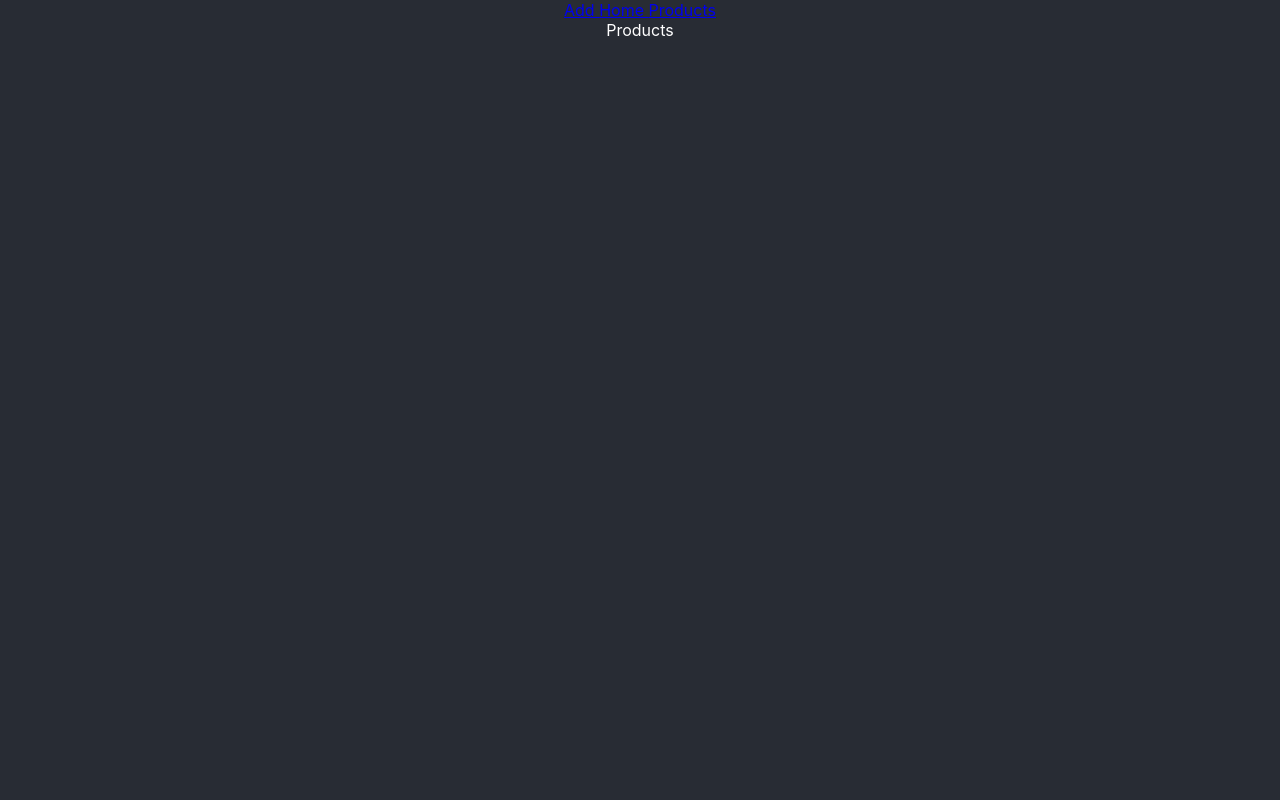
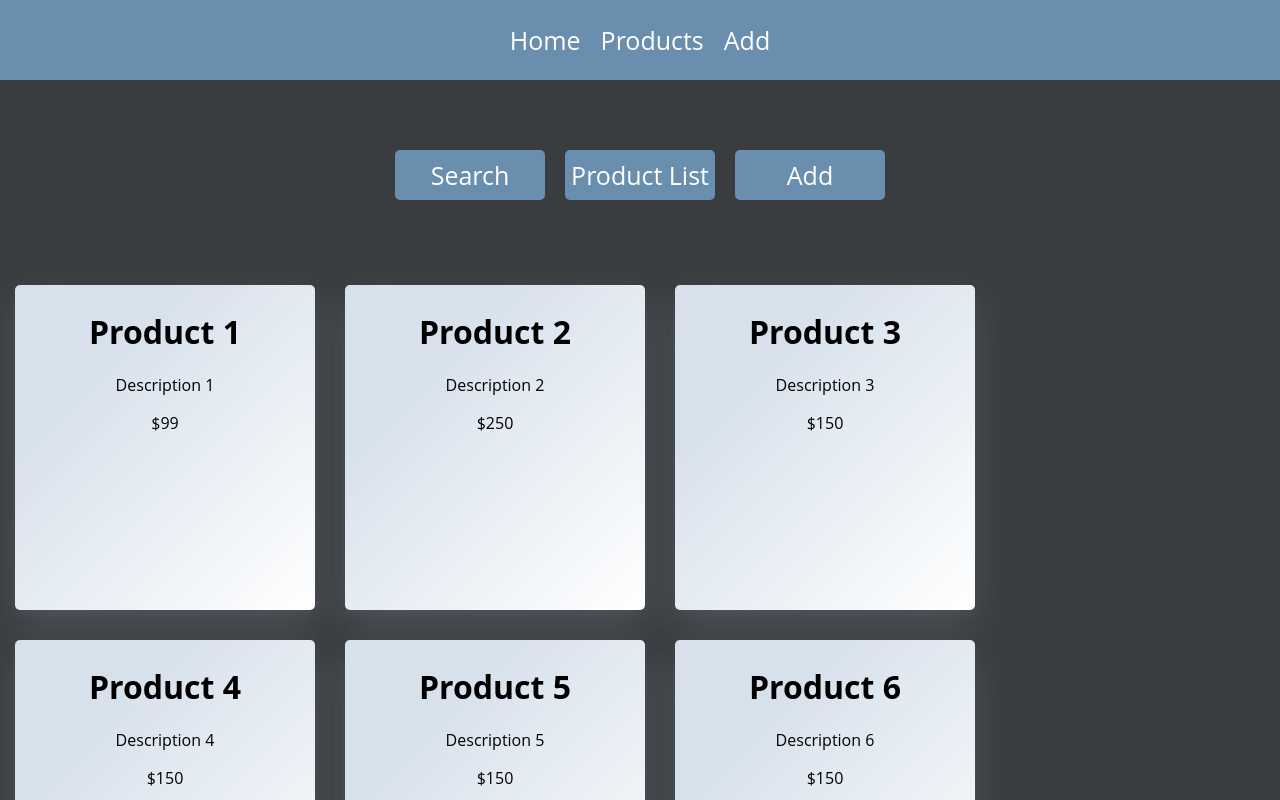
Before and after one commit to TannerEllis/react-router-v6-demo, a React (Create React App) app: page /products/list in a window 1280 px wide. Shown: the top 800 px of the page. Built offline with nearby package versions, Linux system fonts and the light colour scheme.

Commit message:
added product cards and dynamic product routes

```diff
--- a/src/App.css
+++ b/src/App.css
@@ -1,7 +1,173 @@
 .App {
-  background-color: #282c34;
+  background-color: #393D3F;
   color: white;
   text-align: center;
-  height: 100vh;
+  height: 100%;
   width: 100%;
 }
+body {
+  padding: 0%;
+  margin: 0%;
+  font-family: "Open Sans", sans-serif;
+}
+
+nav {
+  margin: 0;
+  width: 100%;
+  height: 80px;
+  background-color: #6A8EAE;
+  display: flex;
+  justify-content: center;
+  align-items: center;
+  color: white;
+  text-decoration: none;
+}
+
+a {
+  color: white;
+  text-decoration: none;
+  margin: 10px;
+  font-size: 25px;
+}
+
+.search {
+  width: 100%;
+  position: relative;
+  display: flex;
+}
+
+.searchTerm {
+  width: 100%;
+  border: 3px solid #6A8EAE;
+  border-right: none;
+  padding: 5px;
+  height: 20px;
+  border-radius: 5px 0 0 5px;
+  outline: none;
+  color: #6A8EAE;
+}
+
+.searchTerm:focus {
+  color: rgb(0, 0, 0);
+}
+
+.searchButton {
+  width: 40px;
+  height: 36px;
+  border: 1px solid #6A8EAE;
+  background: #6A8EAE;
+  text-align: center;
+  color: #fff;
+  border-radius: 0 5px 5px 0;
+  cursor: pointer;
+  font-size: 20px;
+}
+
+.searchButton img {
+  width: 25px;
+  padding-top: 5px;
+}
+
+/*Resize the wrap to see the search bar change!*/
+.wrap {
+  width: 30%;
+  position: absolute;
+  top: 50%;
+  left: 50%;
+  transform: translate(-50%, -50%);
+}
+
+.products {
+  width: 100%;
+  height: calc(100vh - 80px);
+  display: flex;
+  flex-direction: column;
+  align-items: center;
+  padding-top: 60px;
+}
+.productsNav {
+  width: 70%;
+  height: 80px;
+  border-radius: 12px;
+  display: flex;
+  justify-content: center;
+}
+
+.productsNav a {
+  width: 150px;
+  height: 50px;
+  background-color: #6A8EAE;
+  border-radius: 5px;
+  display: flex;
+  align-items: center;
+  justify-content: center;
+}
+
+.listOfProducts {
+  display: flex;
+  width: 100%;
+  height: 800px;
+  display: flex;
+  justify-content: center;
+  padding-top: 60px;
+}
+
+.productsList {
+ display: flex;
+ flex-wrap: wrap;
+}
+
+.productDisplay {
+  color: black;
+  padding-top: 25px;
+  margin: 15px;
+  width: 300px;
+  height: 300px;
+  background-color: #ffffff;
+  background-image: linear-gradient(315deg, #ffffff 0%, #d7e1ec 74%);
+  cursor: pointer;
+  border-radius: 5px;
+  box-shadow:
+  0  5px 10px rgba(154,160,185,0.05),
+  0 15px 40px rgba(166,173,201,0.2);
+}
+* {
+  padding-top: 0;
+  margin-top: 0;
+}
+
+.login-body {
+  display: flex;
+  justify-content: center;
+}
+
+.login-container {
+  display: flex;
+  margin-top: 50px;
+  justify-content: center;
+  align-items: center;
+  width: 300px;
+  height: 400px;
+  border-radius: 5px;
+  background-color: #ffffff;
+  background-image: linear-gradient(315deg, #ffffff 0%, #d7e1ec 74%);
+  box-shadow:
+  0  5px 10px rgba(154,160,185,0.05),
+  0 15px 40px rgba(166,173,201,0.2);
+}
+
+.login-button {
+  width: 100px;
+  height: 36px;
+  border: 1px solid #6A8EAE;
+  background: #6A8EAE;
+  text-align: center;
+  color: #fff;
+  border-radius: 5px;
+  cursor: pointer;
+  font-size: 20px;
+}
+
+button:hover {
+  cursor: pointer;
+}
--- a/src/App.js
+++ b/src/App.js
@@ -1,29 +1,26 @@
-import './App.css';
-import { Routes, Route, Link, Outlet } from 'react-router-dom';
-import Login from './Login';
-import Home from './Home';
-import Products from './Components/Products';
-import Search from './Components/Search';
-import ProductList from './Components/ProductList';
-import AddProduct from './Components/AddProduct';
-import DisplayProduct from './Components/DisplayProduct';
+import "./App.css";
+import { Routes, Route, Link, Outlet } from "react-router-dom";
+import Login from "./Login";
+import Home from "./Home";
+import Products from "./Components/Products";
+import Search from "./Components/Search";
+import ProductList from "./Components/ProductList";
+import AddProduct from "./Components/AddProduct";
+import DisplayProduct from "./Components/DisplayProduct";
+import Nav from "./Nav";
 
 function App() {
   return (
     <div className="App">
-      <nav>
-        <Link to='/add' > Add </Link>
-        <Link to='/home' > Home </Link>
-        <Link to='/products/search' > Products</Link>
-      </nav>
+      <Nav />
       <Routes>
-        <Route path='/' element={<Login/>} />
-        <Route path='/home' element={<Home/>} />
-        <Route path='/products' element={<Products/>}>
-        <Route path='search' element={<Search/>} />
-        <Route path='list' element={<ProductList/>} />
-        <Route path='add' element={<AddProduct/>} />
-        <Route path=':id' element={<DisplayProduct/>} />
+        <Route path="/" element={<Login />} />
+        <Route path="/home" element={<Home />} />
+        <Route path="/products" element={<Products />}>
+          <Route path="search" element={<Search />} />
+          <Route path="list" element={<ProductList />} />
+          <Route path="add" element={<AddProduct />} />
+          <Route path=":id" element={<DisplayProduct />} />
         </Route>
       </Routes>
     </div>
--- a/src/Components/AddProduct.js
+++ b/src/Components/AddProduct.js
@@ -1,9 +1,11 @@
-import React from 'react'
+import React from "react";
 
 function AddProduct() {
   return (
-    <div>AddProduct</div>
-  )
+    <div className="listOfProducts">
+      <h1>Add Product</h1>
+    </div>
+  );
 }
 
-export default AddProduct
+export default AddProduct;
--- a/src/Components/DisplayProduct.js
+++ b/src/Components/DisplayProduct.js
@@ -1,9 +1,18 @@
-import React from 'react'
+import React from "react";
+import { useParams } from "react-router-dom";
+import { TestData } from "../TestData";
 
 function DisplayProduct() {
+  const { id } = useParams();
   return (
-    <div>DisplayProduct</div>
-  )
+    <div className="listOfProducts">
+      <div className="productDisplay">
+        <h1>{TestData[id - 1].name}</h1>{" "}
+        <p>{TestData[id - 1].description}</p>{" "}
+        <p>${TestData[id - 1].price}</p>{" "}
+      </div>
+    </div>
+  );
 }
 
-export default DisplayProduct
+export default DisplayProduct;
--- a/src/Components/ProductList.js
+++ b/src/Components/ProductList.js
@@ -1,9 +1,29 @@
-import React from 'react'
+import React from "react";
+import { TestData } from "../TestData";
+import { useNavigate } from "react-router-dom";
 
 function ProductList() {
+  const navigate = useNavigate();
   return (
-    <div>ProductList</div>
-  )
+    <div className="listOfProducts">
+      <div className="productsList">
+        {TestData.map((product) => {
+          return (
+            <div
+              className="productDisplay"
+              onClick={() => {
+                navigate(`/products/${product.id}`);
+              }}
+            >
+              <h1>{product.name}</h1>
+              <p>{product.description}</p>
+              <p>${product.price}</p>{" "}
+            </div>
+          );
+        })}
+      </div>
+    </div>
+  );
 }
 
-export default ProductList
+export default ProductList;
--- a/src/Components/Products.js
+++ b/src/Components/Products.js
@@ -1,9 +1,18 @@
-import React from 'react'
+import React from "react";
+import { Link, Outlet } from "react-router-dom";
 
 function Products() {
   return (
-    <div>Products</div>
-  )
+    <div className="products">
+      <div className="productsNav">
+        <Link to="/products/search"> Search </Link>
+        <Link to="/products/list"> Product List </Link>
+        <Link to="/products/add"> Add </Link>
+      </div>
+
+      <Outlet />
+    </div>
+  );
 }
 
-export default Products
+export default Products;
--- a/src/Components/Search.js
+++ b/src/Components/Search.js
@@ -1,9 +1,21 @@
-import React from 'react'
+import React from "react";
 
 function Search() {
   return (
-    <div>Search</div>
-  )
+    <div>
+      <div class="wrap">
+        <div class="search">
+          <input
+            type="text"
+            class="searchTerm"
+            placeholder="Search a product"
+          />
+          <button type="submit" class="searchButton">
+          <img src="https://img.icons8.com/ios/50/000000/search--v4.png"/>          </button>
+        </div>
+      </div>
+    </div>
+  );
 }
 
-export default Search
+export default Search;
--- a/src/Login.js
+++ b/src/Login.js
@@ -1,13 +1,22 @@
-import React from 'react'
-import { useNavigate } from 'react-router-dom'
+import React from "react";
+import { useNavigate } from "react-router-dom";
 
 function Login() {
-    let navigate = useNavigate()
+  let navigate = useNavigate();
   return (
-    <div>
-        <button onClick={navigate('/home')}>Login</button>
+    <div className="login-body">
+      <div className="login-container">
+        <button
+          className="login-button"
+          onClick={() => {
+            navigate("/home");
+          }}
+        >
+          Login
+        </button>
+      </div>
     </div>
-  )
+  );
 }
 
-export default Login
+export default Login;
--- /dev/null
+++ b/src/Nav.js
@@ -0,0 +1,16 @@
+import React from "react";
+import { Link } from "react-router-dom";
+
+function Nav() {
+  return (
+    <div>
+      <nav>
+        <Link to="/home"> Home </Link>
+        <Link to="/products/search"> Products</Link>
+        <Link to="/add"> Add </Link>
+      </nav>
+    </div>
+  );
+}
+
+export default Nav;
--- a/src/TestData.js
+++ b/src/TestData.js
@@ -28,10 +28,17 @@ export const TestData = [
     image: "https://via.placeholder.com/200",
   },
   {
+    id: 5,
+    name: "Product 5",
+    description: "Description 5",
+    price: 150,
+    image: "https://via.placeholder.com/200",
+  },
+  {
     id: 6,
     name: "Product 6",
     description: "Description 6",
     price: 150,
     image: "https://via.placeholder.com/200",
   }
-]
+];
```
Lines whose indentation alone changed are shown as unchanged.
